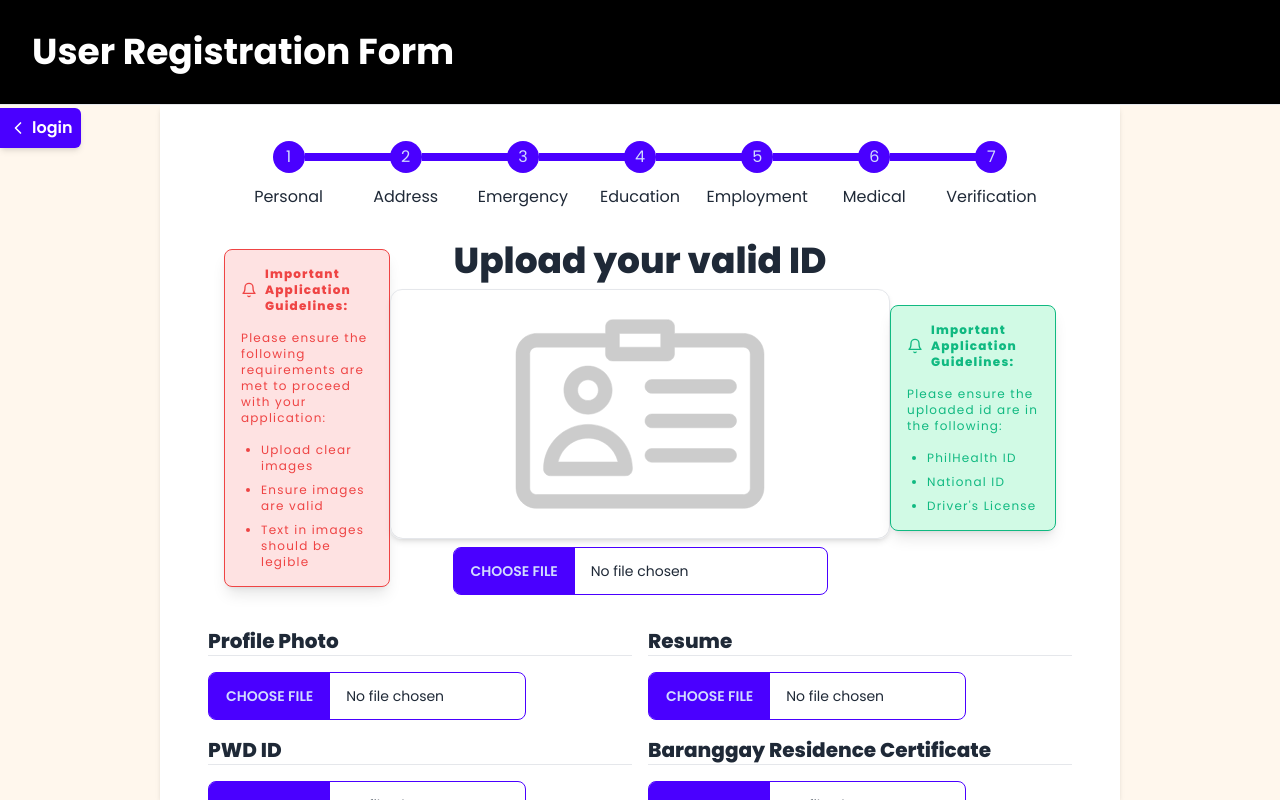
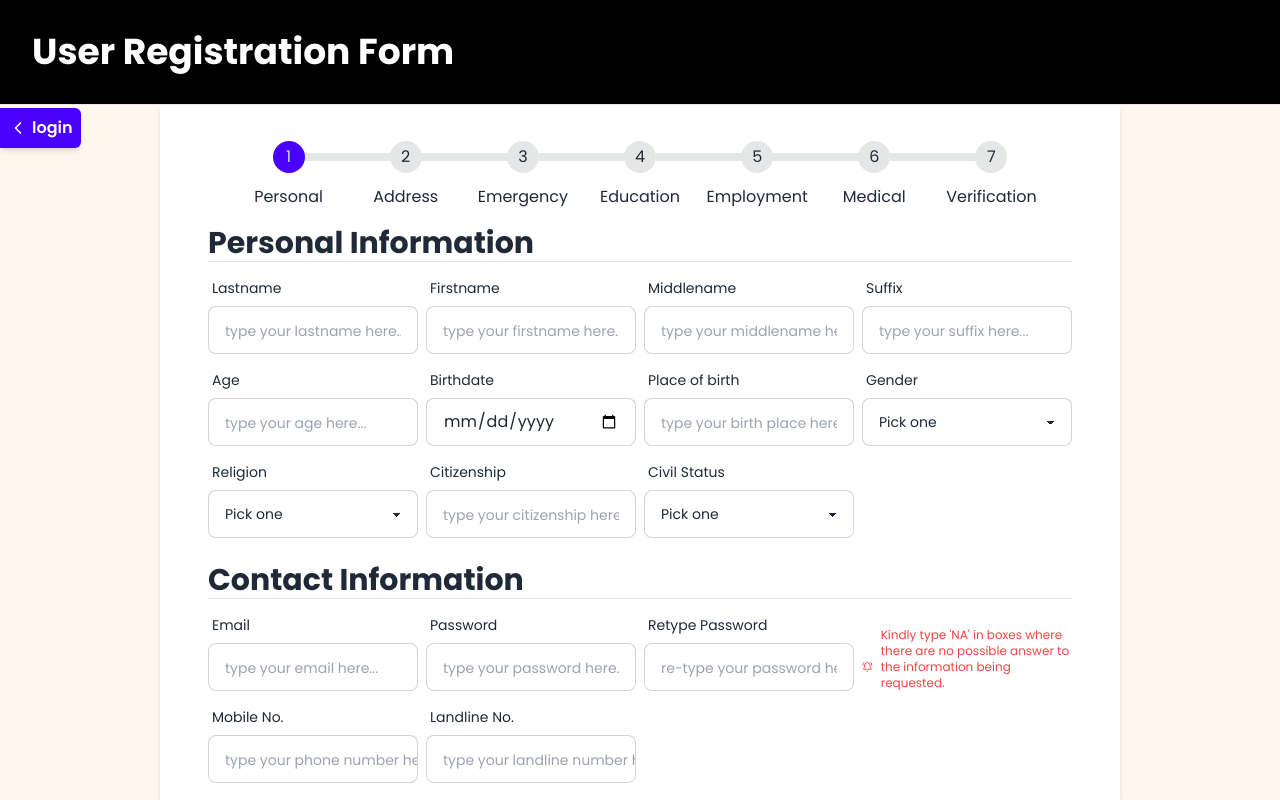
Before and after one commit to Aeceu/kainakap, a React (Vite) app in the folder client/: page /auth/user/signup in a window 1280 px wide. Built offline with nearby package versions, Linux system fonts and the light colour scheme.

Commit message:
signup step reset to 0

```diff
--- a/client/src/pages/UserSignup.jsx
+++ b/client/src/pages/UserSignup.jsx
@@ -13,7 +13,7 @@ import { UserContext } from "../context/UserContext";
 
 const UserSignup = () => {
   const { newUser } = useContext(UserContext);
-  const [currentStep, setCurrentStep] = useState(6);
+  const [currentStep, setCurrentStep] = useState(0);
 
   return (
     <div className="w-full h-screen overflow-hidden  flex flex-col items-center bg-orange-50">
```
